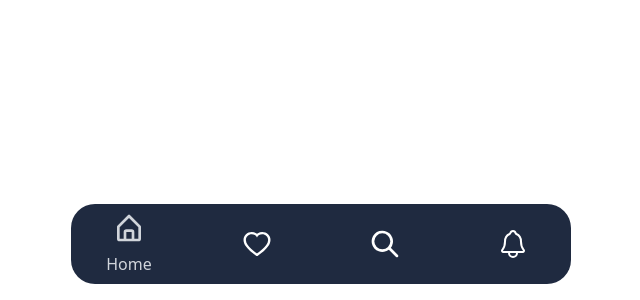
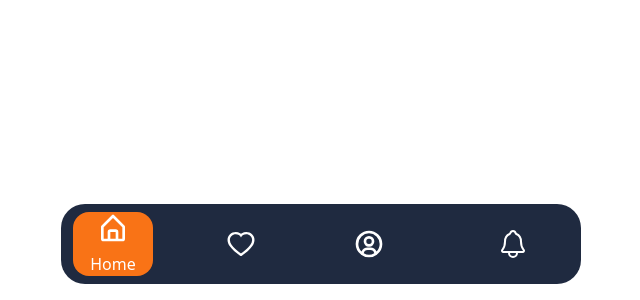
Before and after one commit to DC-21/react-tailwind-bottom-nav-webapp, a React (Vite) app: page / in a window 1280 px wide. Shown: the part 500-800 px from the top of the page, without its empty margins (319-959 px from the left). Built offline with nearby package versions, Linux system fonts and the light colour scheme.

Commit message:
first commit

```diff
--- a/src/components/Bottom.jsx
+++ b/src/components/Bottom.jsx
@@ -10,10 +10,10 @@ const Bottom = () => {
 
   return (
     <div className="fixed flex w-full py-4 px-6 bottom-0 justify-center">
-      <div className="w-[500px] h-20 flex bottom-0 sticky gap-12 bg-[#1f2a40] justify-center items-center py-3 text-white rounded-3xl">
+      <div className="w-[520px] h-20 flex bottom-0 sticky gap-12 bg-[#1f2a40] justify-center items-center py-3 text-white rounded-3xl">
       <a
           className={`flex flex-col items-center gap-2 cursor-pointer w-20 ${
-            active === 0 ? "text-gray-300" : ""
+            active === 0 ? "bg-orange-500 rounded-2xl" : ""
           }`}
           onClick={() => handleIconClick(0)}
         >
@@ -24,7 +24,7 @@ const Bottom = () => {
         </a>
         <a
           className={`flex flex-col items-center gap-2 cursor-pointer w-20 ${
-            active === 1 ? "text-gray-300" : ""
+            active === 1 ? "bg-orange-500 rounded-2xl" : ""
           }`}
           onClick={() => handleIconClick(1)}
         >
@@ -39,16 +39,28 @@ const Bottom = () => {
           {active === 1 && <p>Projects</p>}
         </a>
         <a
-          className="flex flex-col items-center gap-2 cursor-pointer w-20"
+          className={`flex flex-col items-center gap-2 cursor-pointer w-20 ${
+            active === 2 ? "bg-orange-500 rounded-2xl" : ""
+          }`}
           onClick={() => handleIconClick(2)}
         >
-          <svg viewBox="0 0 24 24" fill="currentColor" height="2em" width="2em">
-            <path d="M16.32 14.9l5.39 5.4a1 1 0 01-1.42 1.4l-5.38-5.38a8 8 0 111.41-1.41zM10 16a6 6 0 100-12 6 6 0 000 12z" />
-          </svg>
+<svg
+      viewBox="0 0 24 24"
+      fill="currentColor"
+      height="2em"
+      width="2em"
+    >
+      <path d="M12 2A10.13 10.13 0 002 12a10 10 0 004 7.92V20h.1a9.7 9.7 0 0011.8 0h.1v-.08A10 10 0 0022 12 10.13 10.13 0 0012 2zM8.07 18.93A3 3 0 0111 16.57h2a3 3 0 012.93 2.36 7.75 7.75 0 01-7.86 0zm9.54-1.29A5 5 0 0013 14.57h-2a5 5 0 00-4.61 3.07A8 8 0 014 12a8.1 8.1 0 018-8 8.1 8.1 0 018 8 8 8 0 01-2.39 5.64z" />
+      <path d="M12 6a3.91 3.91 0 00-4 4 3.91 3.91 0 004 4 3.91 3.91 0 004-4 3.91 3.91 0 00-4-4zm0 6a1.91 1.91 0 01-2-2 1.91 1.91 0 012-2 1.91 1.91 0 012 2 1.91 1.91 0 01-2 2z" />
+    </svg>
           {active === 2 && <p>Search</p>}
         </a>
-        <a className="flex flex-col items-center gap-2 cursor-pointer w-20"
-          onClick={() => handleIconClick(3)}>
+        <a
+          className={`flex flex-col items-center gap-2 cursor-pointer w-28 ${
+            active === 3 ? "bg-orange-500 rounded-2xl" : ""
+          }`}
+          onClick={() => handleIconClick(3)}
+        >
           <svg
             viewBox="0 0 512 512"
             fill="currentColor"
```
